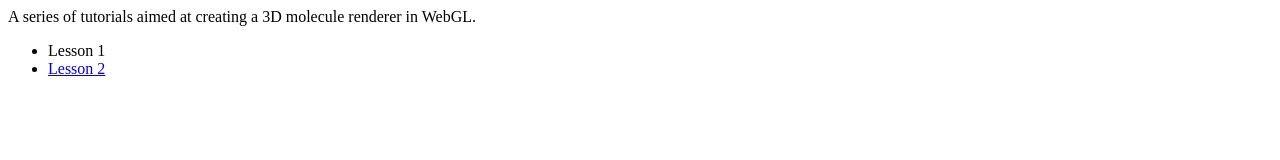
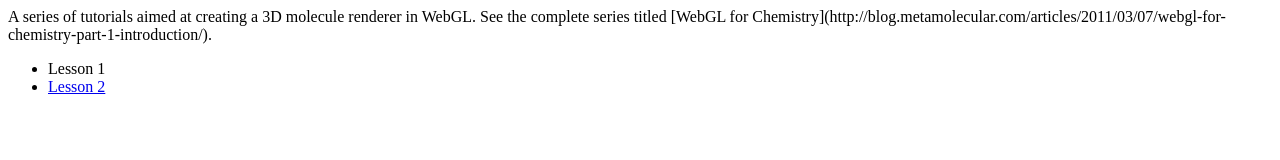
Before and after one commit to metamolecular/webgl-chem, a plain HTML site: page index.html in a window 1280 px wide. Drawn offline with Linux system fonts and the light colour scheme.

Commit message:
Add article link.

```diff
--- a/index.html
+++ b/index.html
@@ -5,7 +5,7 @@
 
   <body>
     <p>
-      A series of tutorials aimed at creating a 3D molecule renderer in WebGL.
+      A series of tutorials aimed at creating a 3D molecule renderer in WebGL. See the complete series titled [WebGL for Chemistry](http://blog.metamolecular.com/articles/2011/03/07/webgl-for-chemistry-part-1-introduction/).
     </p>
     <ul>
       <li>Lesson 1</li>
```
